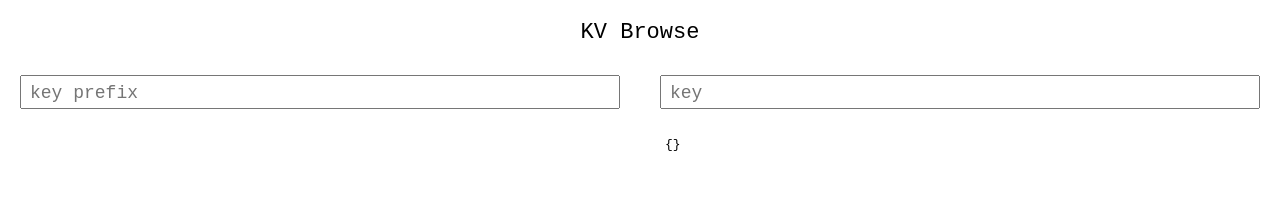
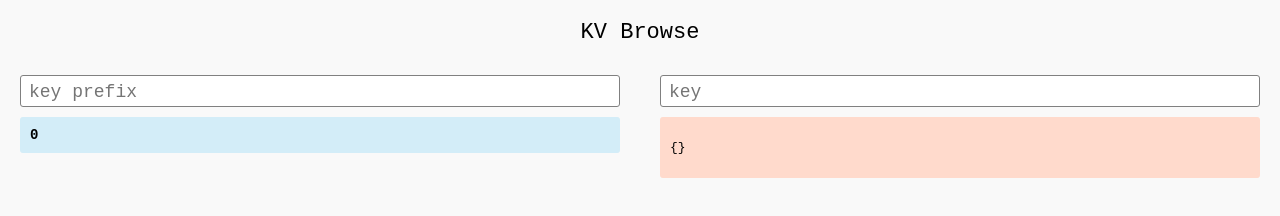
Before and after one commit to NiftyOctopus/kv-browse, a plain HTML site: page ui/index.html in a window 1280 px wide. Drawn offline with nearby package versions, Linux system fonts and the light colour scheme.

Commit message:
Updated styling

```diff
--- a/ui/index.html
+++ b/ui/index.html
@@ -10,6 +10,7 @@
             html, body {
                 height: 100%;
                 margin: 0;
+                background-color: #f9f9f9;
             }
 
             body {
@@ -17,7 +18,6 @@
                 flex-direction:  column;
                 align-items:     stretch;
                 justify-content: flex-start;
-                overflow:        hidden;
                 text-align:      center;
             }
 
@@ -27,7 +27,7 @@
 
             #header {
                 font-size: 22px;
-                padding: 20px;
+                padding:   20px;
             }
 
             #main {
@@ -35,34 +35,60 @@
                 flex-direction:  row;
                 align-items:     stretch;
                 justify-content: space-around;
+                overflow:        auto;
             }
 
-            #main > div {
+            .card {
                 flex-grow: 1;
-                padding:   0 20px;
+                padding:   0 20px 10px 20px;
+                width: 50%;
+                display:         flex;
+                flex-direction:  column;
+                align-items:     stretch;
+                justify-content: flex-start;
             }
 
-            #main .input {
+            .input {
                 margin: 10px 0;
             }
 
             input {
                 width: 100%;
                 box-sizing: border-box;
+                border: 1px solid gray;
+                border-radius: 3px;
                 /* Top Right Bottom Left */
                 padding: 6px 8px 4px 8px;
                 font-size: 18px;
             }
 
-            #main .results {
+            .results {
+                padding:    10px;
+                overflow:   auto;
                 text-align: left;
-                padding: 5px;
-                max-height: 70vh;
-                overflow-y: scroll;
+                border-radius: 3px;
             }
 
             #keys {
                 font-size: 14px;
+                background-color: #d3edf8;
+            }
+
+            #count {
+                font-weight: bold;
+            }
+
+            .key {
+                padding: 3px 0;
+            }
+
+            .key:hover {
+                cursor: pointer;
+                background-color: #cccccc;
+            }
+
+            #value {
+                background-color: #ffdacc;
             }
         </style>
     </head>
@@ -72,21 +98,23 @@
         <div id='header'>KV Browse</div>
 
         <div id='main'>
-            <div x-data="{ prefix: '' }">
+            <div class='card' x-data="{ prefix: '' }">
                 <div class='input'>
                     <input name='keys' type='text' x-model='prefix' x-on:keyup='handleKeyPress(event, prefix)' placeholder='key prefix'>
                 </div>
 
                 <div id='keys' class='results'>
+                    <div id='count' x-text='$store.results.keys.length'></div>
+
                     <template x-for='key in $store.results.keys'>
-                        <div x-text='key.name'></div>
+                        <div class='key' x-text='key.name' x-on:click='selectKey(key.name)'></div>
                     </template>
                 </div>
             </div>
 
-            <div x-data="{ key: '' }">
+            <div class='card' x-data="{ key: '' }">
                 <div class='input'>
-                    <input name='value' type='text' x-model='key' x-on:keyup='handleKeyPress(event, key)' placeholder='key'>
+                    <input name='value' type='text' x-model='$store.results.key' x-on:keyup='handleKeyPress(event, $store.results.key)' placeholder='key'>
                 </div>
 
                 <div id='value' class='results'>
@@ -100,7 +128,8 @@
     <script>
         document.addEventListener('alpine:init', () => {
             Alpine.store('results', {
-                keys: [], value: {},
+                key: '', keys: [], value: {},
+                updateKey(key)     { this.key   = key   },
                 updateKeys(keys)   { this.keys  = keys  },
                 updateValue(value) { this.value = value },
                 get(field) { return this.value[field] }
@@ -126,6 +155,11 @@
             })
         }
 
+        function selectKey(key) {
+            Alpine.store('results').updateKey(key)
+            getValue(key)
+        }
+
         function getValue(key) {
             console.log('Getting value')
 
```
